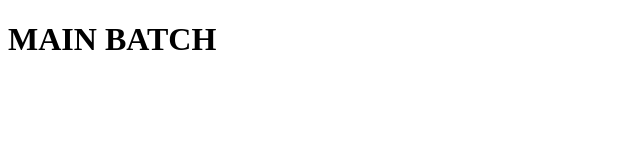
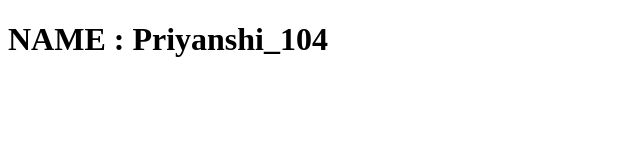
Before and after one commit to shrujalsoni/PRIYANSHI_104_MID2025, a plain HTML site: page INDEX.HTML in a window 1280 px wide. Shown: the whole page, without its empty margins (0-640 px from the left). Drawn offline with Linux system fonts and the light colour scheme.

Commit message:
add my name

```diff
--- a/INDEX.HTML
+++ b/INDEX.HTML
@@ -6,6 +6,6 @@
     <title>Document</title>
 </head>
 <body>
-    <h1>MAIN BATCH </h1>
+    <h1>NAME : Priyanshi_104</h1>
 </body>
 </html>
```
Also changed, not shown: 1 other file.
